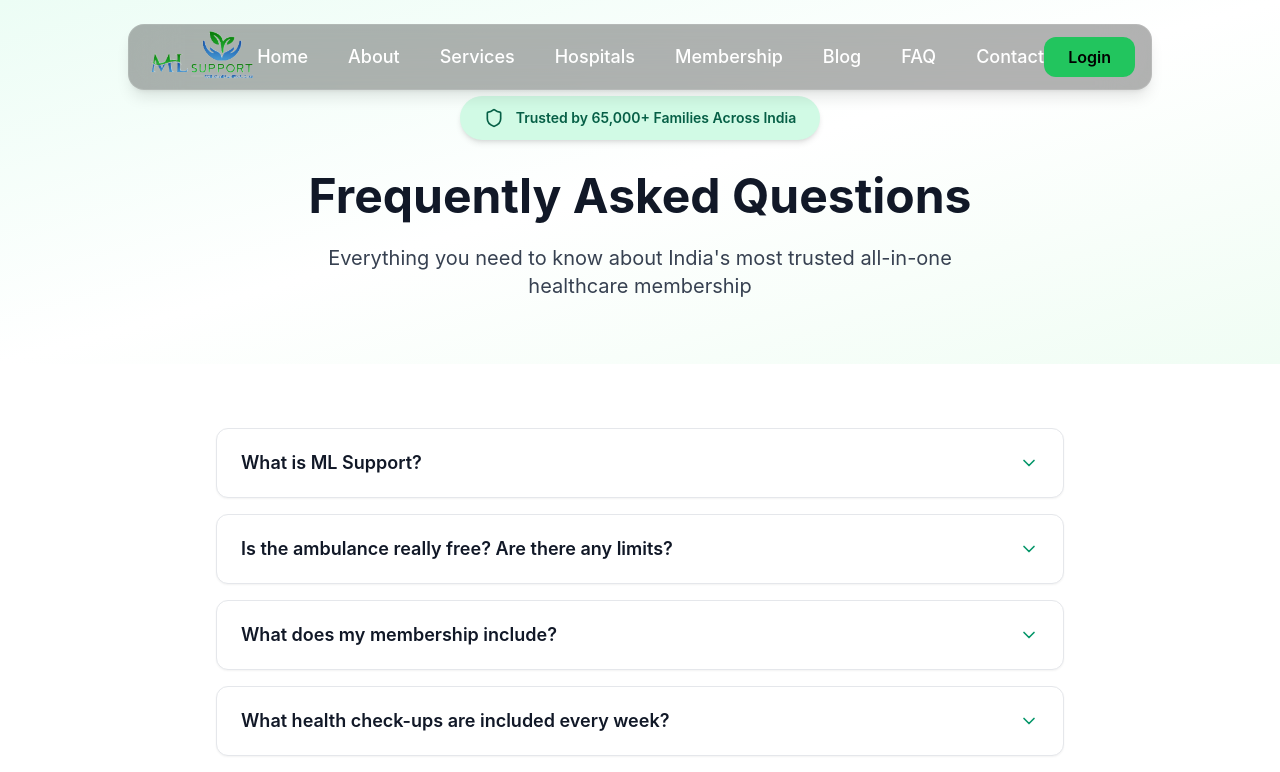
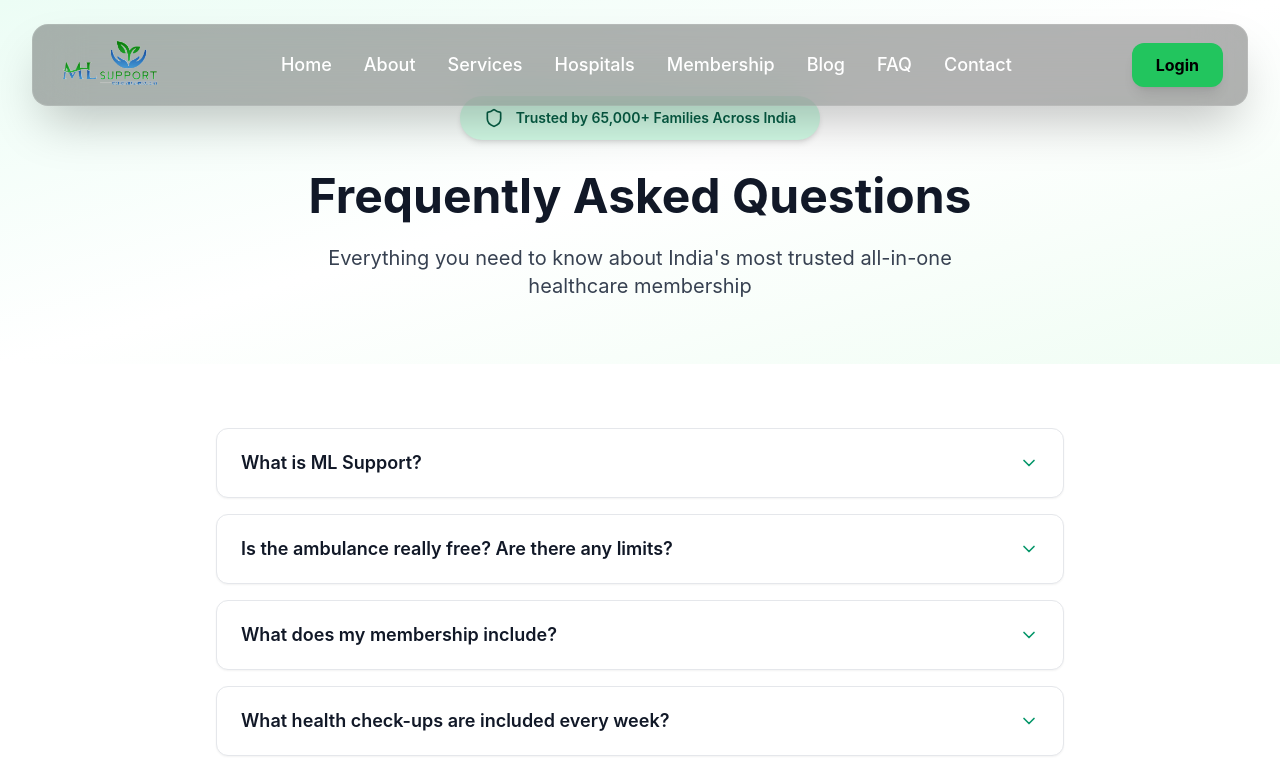
Before and after one commit to fuleswari220/healthcare-support-platform, a React (Vite) app: page /faq in a window 1280 px wide. Shown: the top 772 px of the page. Built offline with nearby package versions, Linux system fonts and the light colour scheme.

Commit message:
first commit

```diff
--- a/src/components/Navbar.jsx
+++ b/src/components/Navbar.jsx
@@ -18,42 +18,27 @@ const Navbar = () => {
   ];
 
   return (
-    <nav className="w-full fixed top-0 left-0 z-50 flex justify-center mt-6">
+    <nav className="w-full fixed top-0 left-0 z-50 px-4 sm:px-6 lg:px-8 mt-4 sm:mt-6">
+      {/* Centered Navbar Container */}
+      <div className="max-w-7xl mx-auto">
+        <div className="relative bg-black/30 backdrop-blur-xl border border-white/10 rounded-2xl shadow-2xl flex items-center justify-between px-4 sm:px-6 py-3">
 
-      {/* NAV BAR WRAPPER */}
-      <div
-        className="
-          relative w-[80%] md:w-[80%]
-          bg-black/30 backdrop-blur-xl
-          border border-white/10 rounded-2xl shadow-lg
-          flex items-center justify-between
-          px-4
-        "
-      >
-        {/* LEFT - LOGO */}
-        <img src={logo} alt="Logo" className="w-28 h-16 object-contain" />
+          {/* Logo */}
+          <Link to="/" className="flex-shrink-0">
+            <img
+              src={logo}
+              alt="Logo"
+              className="h-12 sm:h-14 w-auto object-contain"
+            />
+          </Link>
 
-        {/* CENTER CONTACT BUTTON (MOBILE) */}
-        <a
-          href="https://mlsupport.org/ML_support/Customer/login.php"
-          className="
-    md:hidden bg-[#22c55e] text-black
-    font-semibold px-4 py-2 rounded-xl
-    text-sm
-    hover:bg-[#16a34a] transition
-  "
-        >
-          Login
-        </a>
-
-
-        {/* CENTER MENU (DESKTOP ONLY) */}
-        <ul className="hidden md:flex items-center gap-10 text-white text-bold text-lg font-medium">
+          {/* Desktop Menu */}
+          <ul className="hidden lg:flex items-center gap-8 text-white font-medium text-lg">
             {menuItems.map((item) => (
               <li key={item.name}>
                 <Link
                   to={item.path}
-                className="transition hover:text-green-400 hover:border-b pb-1"
+                  className="relative pb-1 transition-all duration-300 hover:text-green-400 after:content-[''] after:absolute after:bottom-0 after:left-0 after:w-0 after:h-0.5 after:bg-green-400 after:transition-all after:duration-300 hover:after:w-full"
                 >
                   {item.name}
                 </Link>
@@ -61,64 +46,60 @@ const Navbar = () => {
             ))}
           </ul>
 
-        {/* RIGHT CONTACT BUTTON (DESKTOP) */}
+          {/* Desktop Login Button */}
           <a
             href="https://mlsupport.org/ML_support/Customer/login.php"
             target="_blank"
             rel="noopener noreferrer"
-          className="
-    hidden md:block bg-[#22c55e] text-black
-    font-semibold px-6 py-2 rounded-xl
-    hover:bg-[#16a34a] transition
-  "
+            className="hidden lg:block bg-[#22c55e] text-black font-bold px-6 py-2.5 rounded-xl hover:bg-[#16a34a] transition transform hover:scale-105 shadow-lg"
           >
             Login
           </a>
 
-
-        {/* HAMBURGER ICON */}
-        <div
-          className="md:hidden text-white text-3xl"
+          {/* Mobile Menu Toggle */}
+          <button
             onClick={() => setOpen(!open)}
+            className="lg:hidden text-white text-3xl z-50 relative"
+            aria-label="Toggle menu"
           >
             {open ? <HiX /> : <HiMenu />}
-        </div>
+          </button>
+
+          {/* Mobile Login Button (shown below hamburger on small screens) */}
+          <a
+            href="https://mlsupport.org/ML_support/Customer/login.php"
+            target="_blank"
+            rel="noopener noreferrer"
+            className="lg:hidden absolute right-16 sm:right-20 top-1/2 -translate-y-1/2 bg-[#22c55e] text-black font-bold px-4 py-2 text-sm rounded-xl hover:bg-[#16a34a] transition"
+          >
+            Login
+          </a>
         </div>
 
-      {/* MOBILE MENU DROPDOWN */}
+        {/* Mobile Dropdown Menu */}
         {open && (
-        <div
-          className="
-            md:hidden absolute top-20 w-[80%]
-            bg-blue-900/30 backdrop-blur-xl
-            border border-white/10
-            rounded-2xl
-            text-white py-6
-            flex flex-col items-center
-            animate-slideDown
-          "
-        >
-          <ul className="flex flex-col gap-3 w-full px-4">
-            {menuItems.map((item) => (
-              <li key={item.name} className="w-full">
+          <div className="lg:hidden absolute top-full left-1/2 -translate-x-1/2 w-[90%] sm:w-[80%] mt-3">
+            <div className="bg-black/40 backdrop-blur-xl border border-white/20 rounded-2xl shadow-2xl overflow-hidden animate-fadeIn">
+              <ul className="py-4">
+                {menuItems.map((item, index) => (
+                  <li key={item.name}>
                     <Link
                       to={item.path}
                       onClick={() => setOpen(false)}
-                  className="
-                    block w-full text-center py-2
-                    rounded-lg
-                    transition
-                    hover:bg-blue-900/60
-                    hover:text-white
-                  "
+                      className="block px-6 py-3 text-white font-medium text-lg hover:bg-white/10 transition"
                     >
                       {item.name}
                     </Link>
+                    {index < menuItems.length - 1 && (
+                      <hr className="border-white/10 mx-6" />
+                    )}
                   </li>
                 ))}
               </ul>
             </div>
+          </div>
         )}
+      </div>
     </nav>
   );
 };
```
Lines whose indentation alone changed are shown as unchanged.
